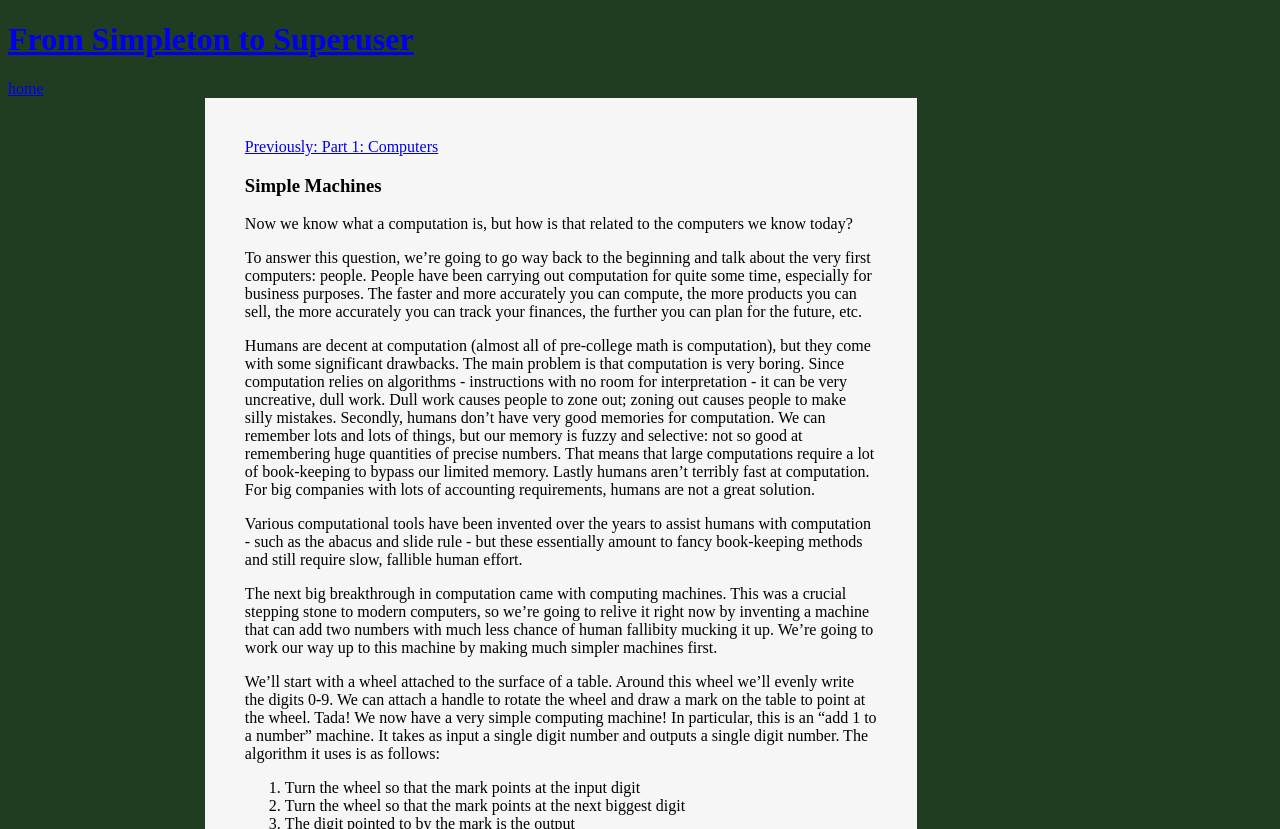
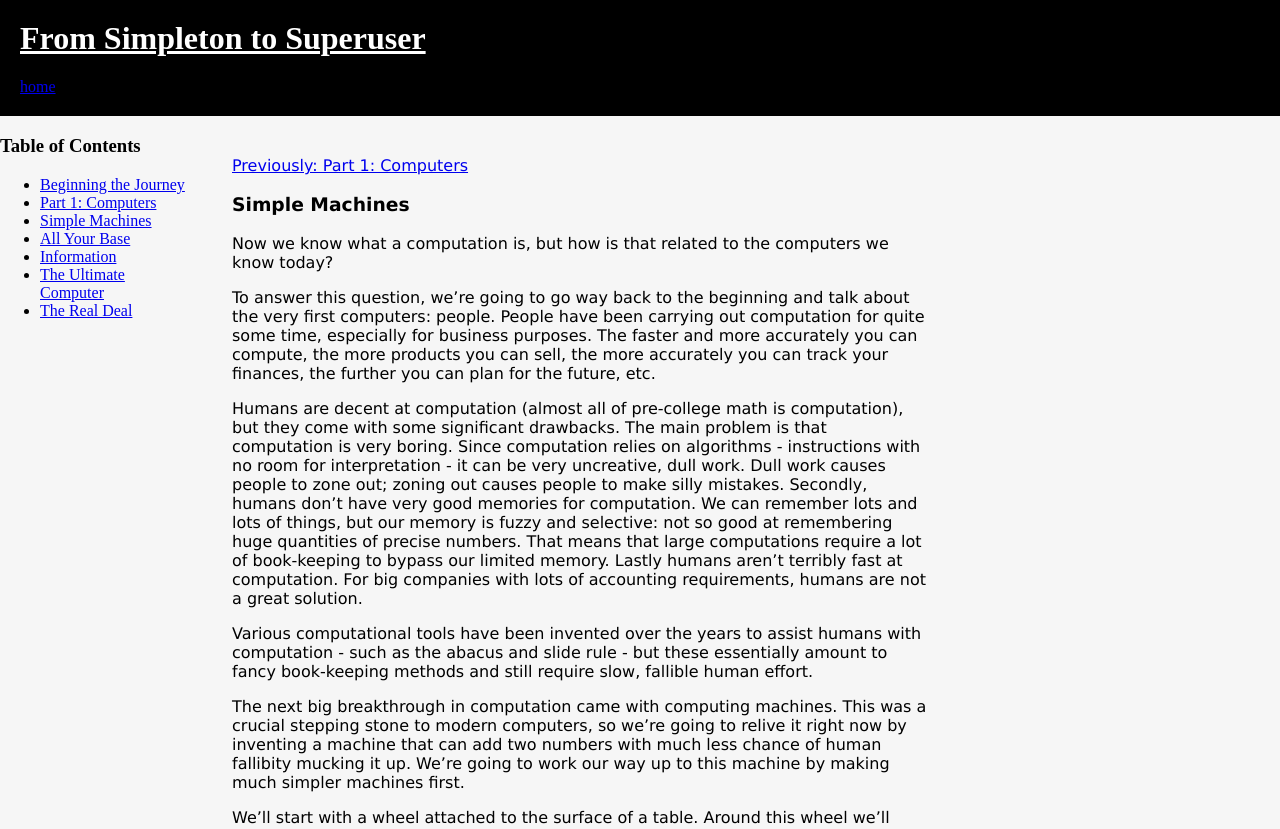
Before and after one commit to silverhammermba/superuser, a Jekyll site: the page built from _posts/2013-03-01-simple_machines.markdown, in a window 1280 px wide. Shown: the top 829 px of the page. Built offline with Jekyll 4.4.1, drawn with Linux system fonts in a browser that asks for light colours; Markdown is read by kramdown in place of the engine named in the settings; grey boxes are pictures that could not be loaded.

Commit message:
slightly less awful styles

```diff
--- a/css/main.css
+++ b/css/main.css
@@ -1,18 +1,76 @@
 body {
 	background-color: #213d21;
+	margin: 0;
 }
 
 #main {
 	margin: auto;
+	background-color: #f6f6f6;
+}
+
+body>header {
+	background-color: black;
+	margin: 0;
+	padding: 20px;
+}
+
+body>footer {
+	background-color: black;
+	margin: 0;
+	padding: 20px;
+	clear: both;
+}
+
+header h1 {
+	margin-top: 0;
+}
+
+h1 a {
+	color: white;
 }
 
 #toc {
-	display: inline-block;
+	float: left;
+	margin-bottom: auto;
+	width: 15%;
 }
 
 article {
-	display: inline-block;
-	background-color: #f6f6f6;
+	margin-left: 15%;
 	padding: 40px;
-	width: 50%;
+	max-width: 700px;
+	font-family: Verdana, Geneva, sans-serif;
 }
+
+article img {
+	max-width: 100%;
+	height: auto;
+	float: right;
+	padding: 10px;
+}
+
+article aside {
+	margin: 10px;
+	color: white;
+	padding: 10px;
+}
+
+.definition {
+	background-color: #4b3524;
+}
+
+.note {
+	background-color: #fc9700;
+}
+
+.deeper {
+	background-color: #116114;
+}
+
+.exercises {
+	background-color: #454599;
+}
+
+pre {
+	background-color: #b9b9b9;
+}
```
